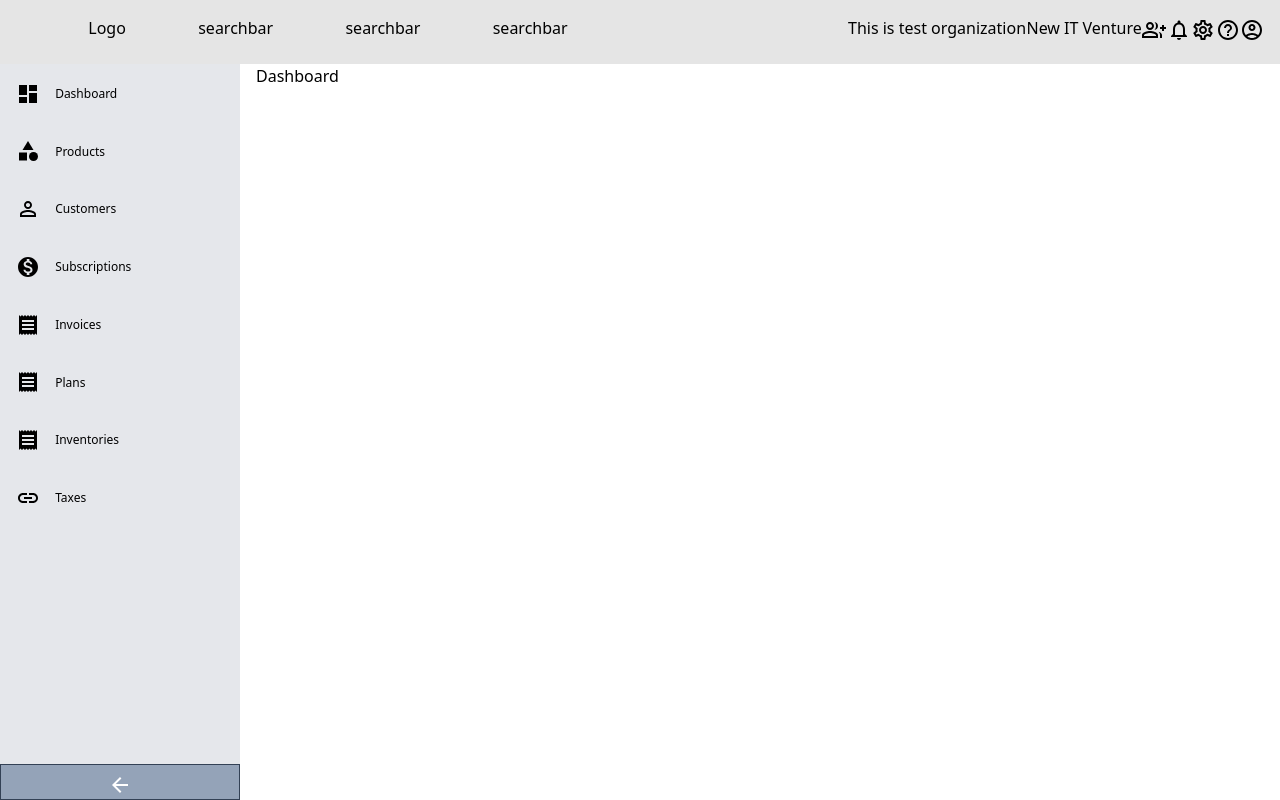
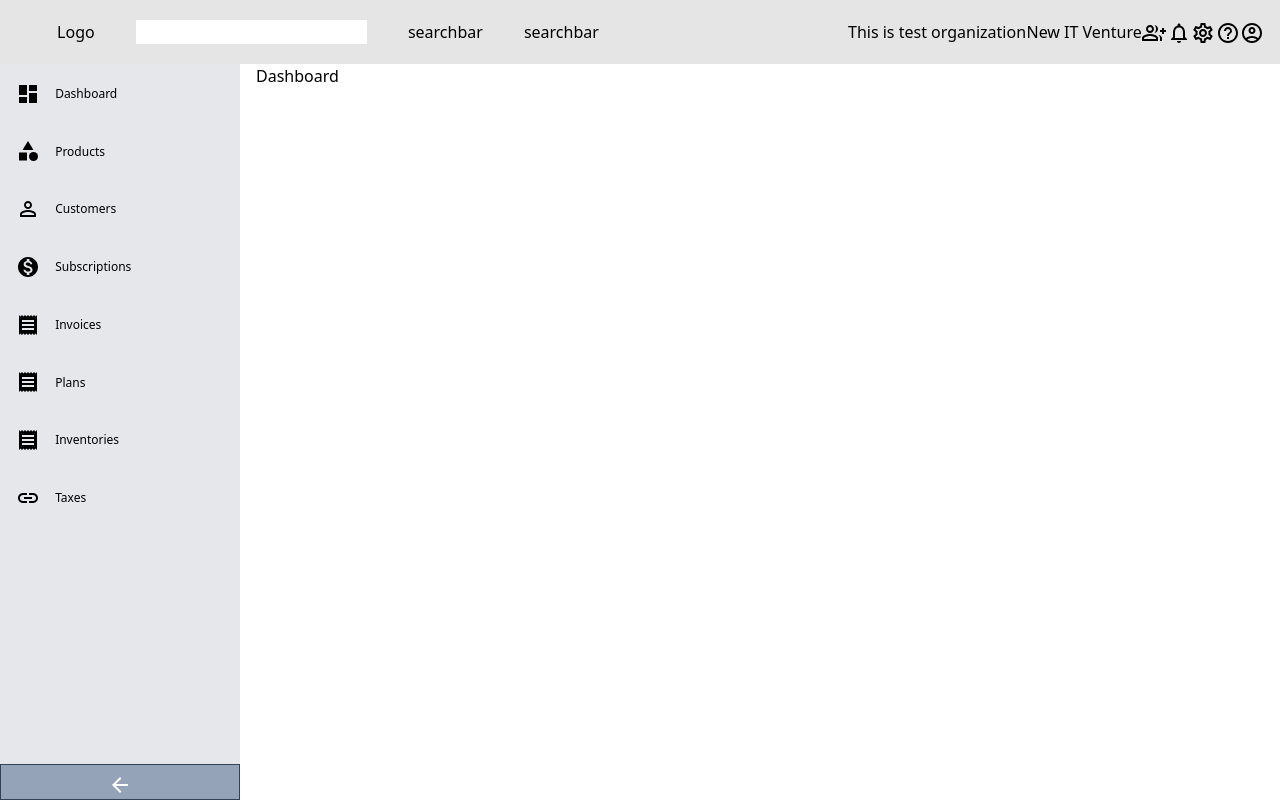
Before and after one commit to susantp/thamelui, a Next.js app: page / in a window 1280 px wide. Built offline with nearby package versions, Linux system fonts and the light colour scheme.

Commit message:
layout fixed

```diff
--- a/components/common/Content.jsx
+++ b/components/common/Content.jsx
@@ -6,5 +6,7 @@ export default function Content ({ children }) {
   const { open } = useRecoilValue(sidebarState)
   const contentPadding = open ? 'container pl-64 pt-16' : 'container pl-24 pt-16'
 
-  return <div className={contentPadding}>{children}</div>
+  return <div className={contentPadding}>
+    {children}
+    </div>
 }
--- a/components/common/Navbar.jsx
+++ b/components/common/Navbar.jsx
@@ -17,17 +17,19 @@ export default function Navbar() {
   return (
     <>
       <nav className=' flex flex-row justify-between flex-wrap p-4 w-full h-16 bg-neutral-200 fixed top-0' >
-        <div className="basis-2/4 flex flex-row justify-evenly flex-wrap  gap-y-3">
+        <div className="basis-2/4 flex flex-row justify-evenly flex-wrap  gap-y-3 items-center">
 
           <div><p>Logo</p></div>
-          <div><p>searchbar</p></div>
+          <div>
+            <input type="text"></input>
+          </div>
           <div><p>searchbar</p></div>
           <div><p>searchbar</p></div>
 
         </div>
 
-
-        <div className='flex flex-row justify-between basis-1/3 ' >
+        {/* style={{"align-items":"center"}} */}
+        <div className='flex flex-row justify-between basis-1/3 items-center'  >
           <div className='text-1xl font-normal ' >This is test organization</div>
           <div className='text-1xl font-normal ' >New IT Venture</div>
           <div>
```
